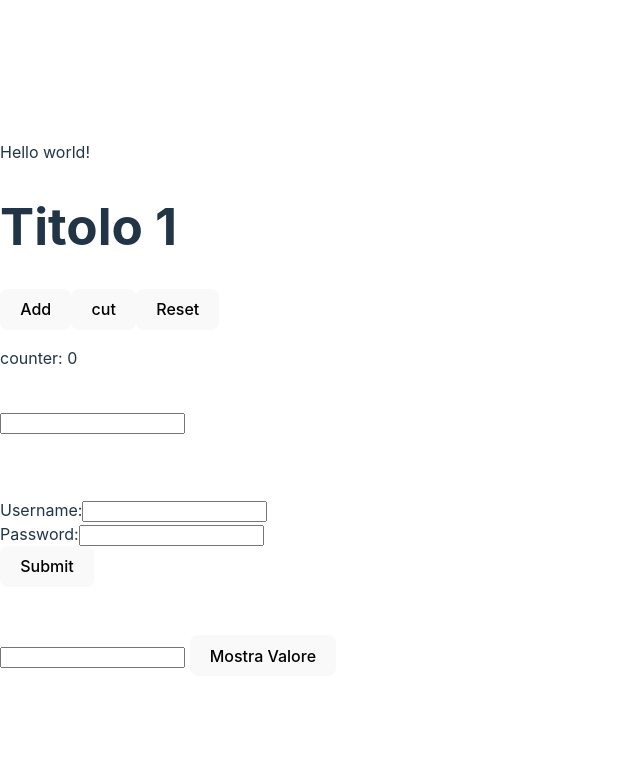
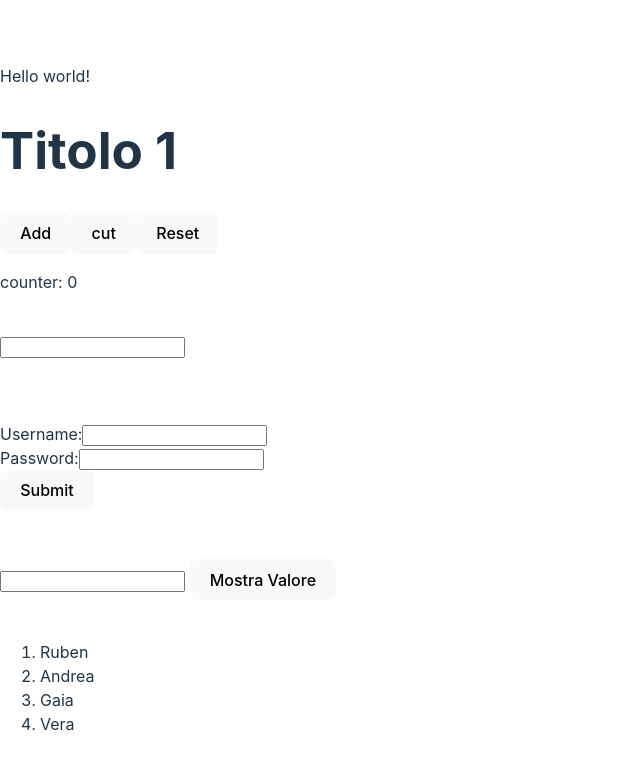
Before and after one commit to rubencommisso/ex_react, a React (Vite) app in the folder vite-project/: page / in a window 1280 px wide. Shown: the top 770 px of the page, without its empty margins (0-640 px from the left). Built offline with nearby package versions, Linux system fonts and the light colour scheme.

Commit message:
add ItemList

```diff
--- a/vite-project/src/App.jsx
+++ b/vite-project/src/App.jsx
@@ -4,6 +4,7 @@ import Counter from './Counter.jsx'
 import TextInput from "./TextInput.jsx";
 import LoginForm from "./LoginForm.jsx";
 import UncontrolledInput from "./UncontrolledInput.jsx";
+import ItemList from "./ItemList.jsx";
 
 class App extends Component {
 
@@ -26,6 +27,8 @@ class App extends Component {
         <br />
         <br />
         <UncontrolledInput/>
+        <br />
+        <ItemList/>
       </>
     )
   }
--- /dev/null
+++ b/vite-project/src/ItemList.jsx
@@ -0,0 +1,17 @@
+const ItemList = () => {
+    const element = ["Ruben","Andrea","Gaia","Vera"];
+
+    return (
+        <>
+        <ol>
+            {
+                element.map((propername,index) => (
+                    <li key={`name-item-${index}`}>{propername}</li>
+                ))
+            }
+        </ol>
+        </>
+    )
+};
+
+export default ItemList
```
